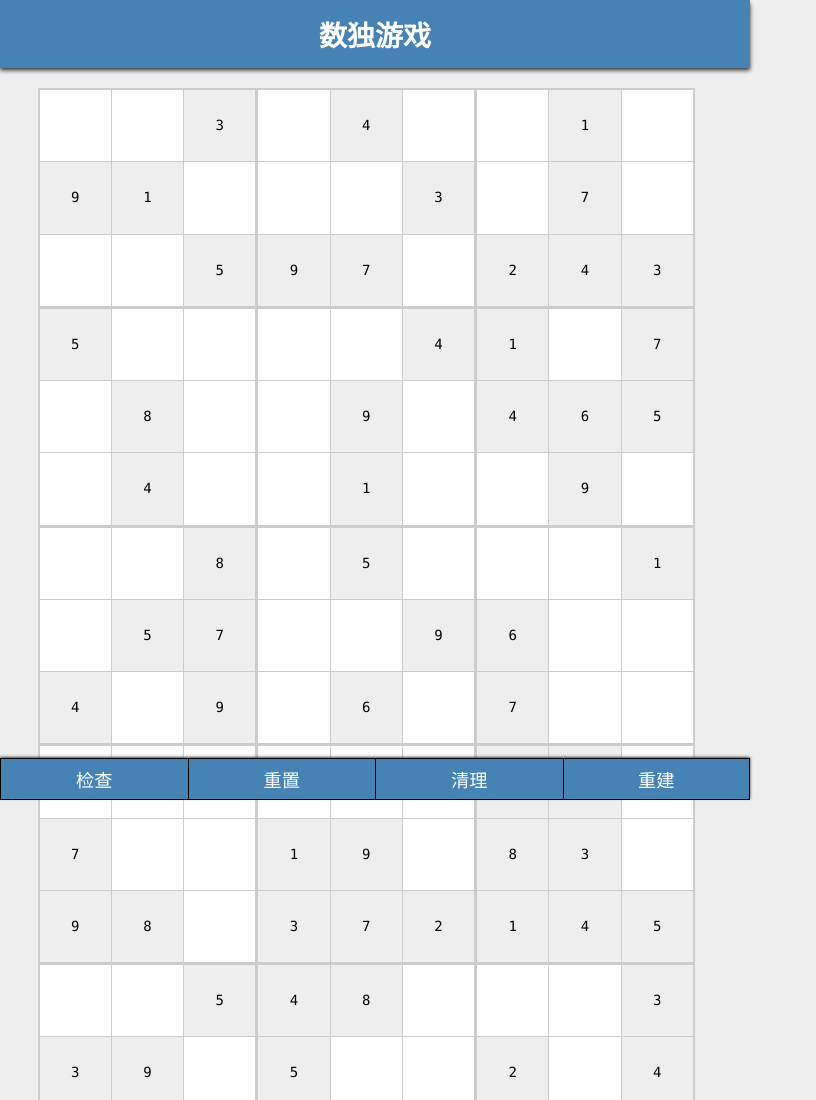
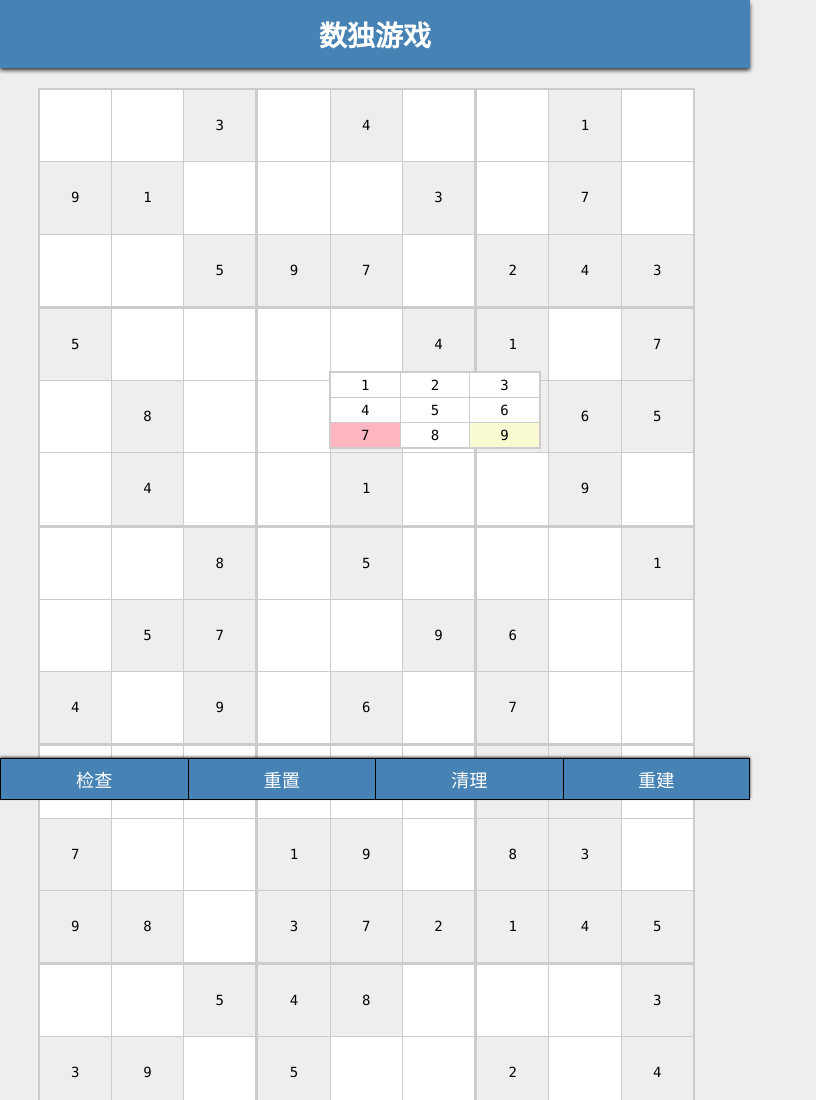
Before and after one commit to mahyuan/sudokuGame, a website built with webpack: page www/index.html in a window 1280 px wide. Shown: the top 1100 px of the page, without its empty margins (0-816 px from the left). Built offline with nearby package versions, Linux system fonts and the light colour scheme.

Commit message:
feat: 弹出å±

```diff
--- a/src/less/main.less
+++ b/src/less/main.less
@@ -32,12 +32,12 @@ body {
 }
 
 .hidden {
-    display: none;
+    // display: none;
 }
 
 .container {
-     display: block;
-     width: 100%;
+    display: block;
+    width: 100%;
     padding-left: 5%;
     padding-top: 20px;
     box-sizing: border-box;
@@ -69,6 +69,12 @@ body {
             &.empty {
                 color: #fff;
             }
+            &.mark1 {
+                background: lightpink;
+            }
+            &.mark2 {
+                background: lightgoldenrodyellow;
+            }
         }
         &:first-child {
             >span {
@@ -88,6 +94,16 @@ body {
     }
 }
 
+@popupCellSize: 40px;
+.popup-num {
+    .container();
+    .row {
+        span {
+            width: popupCellSize;
+            height: popupCellSize;
+        }
+    }
+}
 .dashboard {
     position: absolute;
     bottom: 0;
--- a/www/index.html
+++ b/www/index.html
@@ -25,7 +25,17 @@
         </div>
     </div>
     <!-- 弹出面板 -->
-    <div id="popupNumbers" class="grid popup-num hidden">   </div>
+    <div style="position: fixed; top: 50%; left: 50%; transform: translate(-50%, -50%)" id="popupNumbers" class="grid popup-num hidden">
+        <div class="row">
+            <span>1</span><span>2</span><span>3</span>
+        </div>
+        <div class="row">
+            <span>4</span><span>5</span><span>6</span>
+        </div>
+        <div class="row">
+            <span class="mark1">7</span><span>8</span><span class="mark2">9</span>
+        </div>
+    </div>
 
 
     <script src="http://code.jquery.com/jquery-3.1.1.min.js"></script>
```
Also changed, not shown: www/css/main.css.
